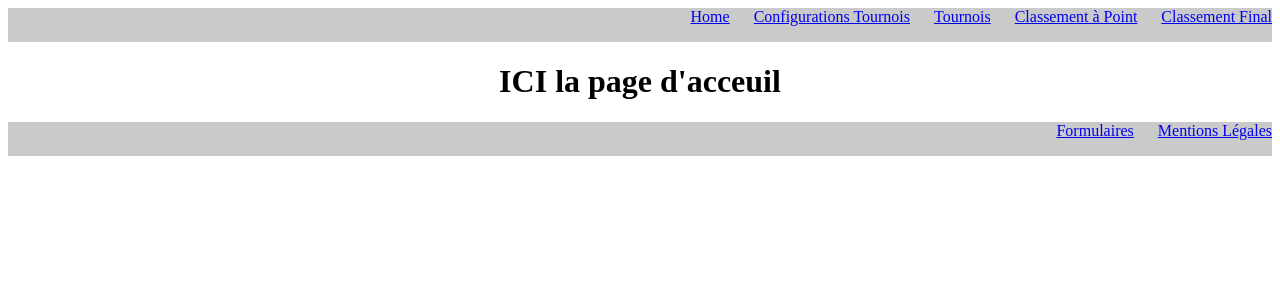
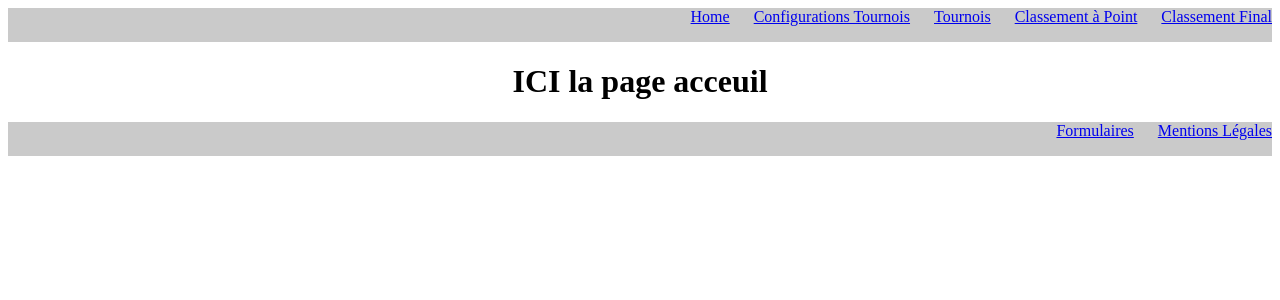
Before and after one commit to JoffreyChevalier/Bagarr.iO, a React (Vite) app in the folder frontend/: page / in a window 1280 px wide. Shown: the top 300 px of the page. Built offline with nearby package versions, Linux system fonts and the light colour scheme.

Commit message:
Update Home.jsx
remove "d'acceuil" who return an error !

```diff
--- a/frontend/src/pages/Home.jsx
+++ b/frontend/src/pages/Home.jsx
@@ -1,7 +1,7 @@
 function Home() {
   return (
     <div>
-      <h1>ICI la page d'acceuil</h1>
+      <h1>ICI la page acceuil</h1>
     </div>
   );
 }
```
